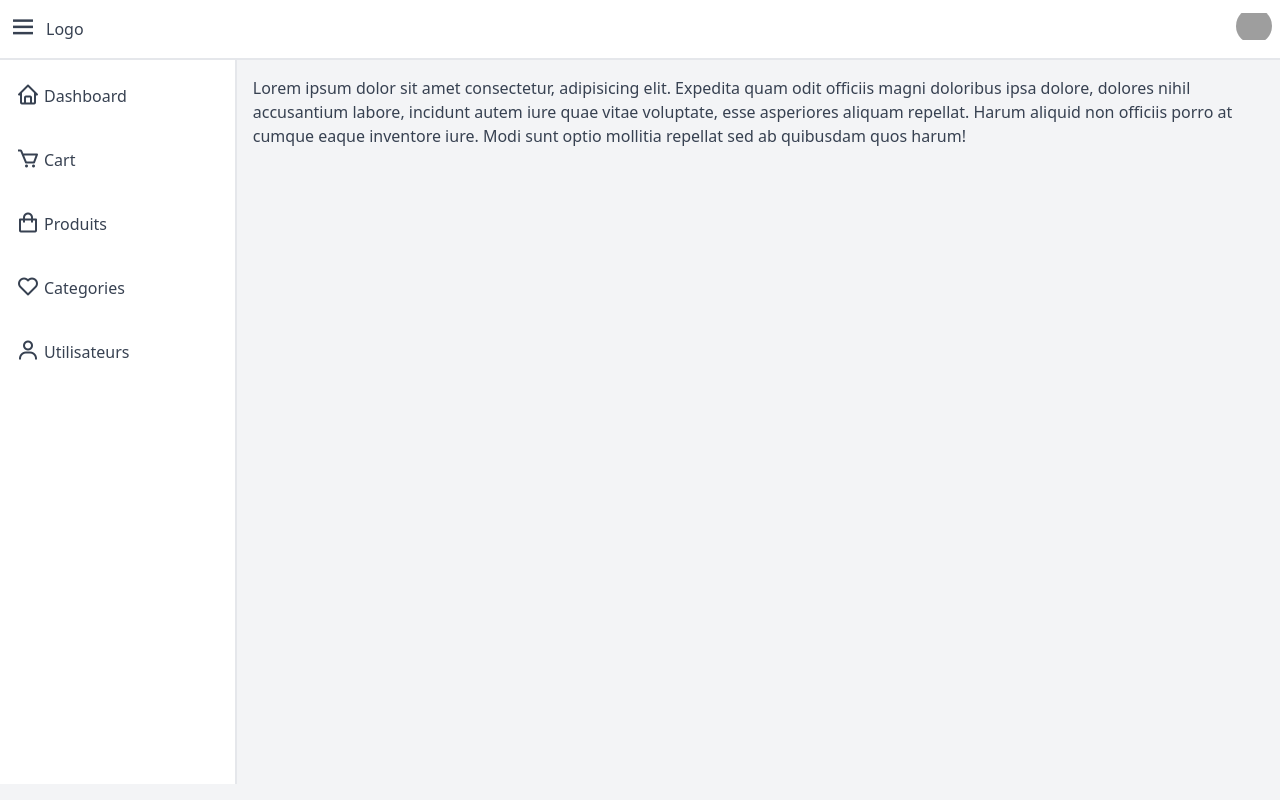
After one commit to IsmailOuali/O-PEP, a PHP site: page /O-PEP/nav-admin.php in a window 1280 px wide. The commit adds this page. Run offline with PHP 8.4, Linux system fonts and the light colour scheme; grey boxes are pictures that could not be loaded.

Commit message:
Ajouter navbar dans dashboard d'admin

```diff
--- a/client.php
+++ b/client.php
@@ -1,5 +1,6 @@
 <!DOCTYPE html>
 <html lang="en">
+
 <head>
     <meta charset="UTF-8">
     <meta name="viewport" content="width=device-width, initial-scale=1.0">
@@ -7,7 +8,9 @@
 
     <title>Store</title>
 </head>
+
 <body>
+    sksks
+</body>
 
-</body>
 </html>
--- /dev/null
+++ b/nav-admin.php
@@ -0,0 +1,120 @@
+<!DOCTYPE html>
+<html lang="en">
+
+<head>
+    <meta charset="UTF-8">
+    <meta name="viewport" content="width=device-width, initial-scale=1.0">
+    <link href="https://cdn.jsdelivr.net/npm/tailwindcss@2.2.19/dist/tailwind.min.css" rel="stylesheet">
+
+    <title>Admin panel</title>
+</head>
+
+<body>
+
+    <script defer src="https://unpkg.com/alpinejs@3.10.2/dist/cdn.min.js"></script>
+    <link rel="stylesheet" href="https://unpkg.com/boxicons@2.0.7/css/boxicons.min.css" />
+
+    <!-- page -->
+    <main class="min-h-screen w-full bg-gray-100 text-gray-700" x-data="layout">
+        <!-- header page -->
+        <header class="flex w-full items-center justify-between border-b-2 border-gray-200 bg-white p-2">
+            <!-- logo -->
+            <div class="flex items-center space-x-2">
+                <button type="button" class="text-3xl" @click="asideOpen = !asideOpen"><i
+                        class="bx bx-menu"></i></button>
+                <div>Logo</div>
+            </div>
+
+            <!-- button profile -->
+            <div>
+                <button type="button" @click="profileOpen = !profileOpen" @click.outside="profileOpen = false"
+                    class="h-9 w-9 overflow-hidden rounded-full">
+                    <img src="https://plchldr.co/i/40x40?bg=111111" alt="plchldr.co" />
+                </button>
+
+                <!-- dropdown profile -->
+                <div class="absolute right-2 mt-1 w-48 divide-y divide-gray-200 rounded-md border border-gray-200 bg-white shadow-md"
+                    x-show="profileOpen" x-transition>
+                    <div class="flex items-center space-x-2 p-2">
+                        <img src="https://plchldr.co/i/40x40?bg=111111" alt="plchldr.co" class="h-9 w-9 rounded-full" />
+                        <div class="font-medium">Hafiz Haziq</div>
+                    </div>
+
+                    <div class="flex flex-col space-y-3 p-2">
+                        <a href="#" class="transition hover:text-blue-600">My Profile</a>
+                        <a href="#" class="transition hover:text-blue-600">Edit Profile</a>
+                        <a href="#" class="transition hover:text-blue-600">Settings</a>
+                    </div>
+
+                    <div class="p-2">
+                        <button class="flex items-center space-x-2 transition hover:text-blue-600">
+                            <svg class="h-4 w-4" fill="none" stroke="currentColor" viewBox="0 0 24 24"
+                                xmlns="http://www.w3.org/2000/svg">
+                                <path stroke-linecap="round" stroke-linejoin="round" stroke-width="2"
+                                    d="M17 16l4-4m0 0l-4-4m4 4H7m6 4v1a3 3 0 01-3 3H6a3 3 0 01-3-3V7a3 3 0 013-3h4a3 3 0 013 3v1">
+                                </path>
+                            </svg>
+                            <div>Log Out</div>
+                        </button>
+                    </div>
+                </div>
+            </div>
+        </header>
+
+        <div class="flex">
+            <!-- aside -->
+            <aside class="flex w-72 flex-col space-y-2 border-r-2 border-gray-200 bg-white p-2" style="height: 90.5vh"
+                x-show="asideOpen">
+                <a href="#"
+                    class="flex items-center space-x-1 rounded-md px-2 py-3 hover:bg-gray-100 hover:text-blue-600">
+                    <span class="text-2xl"><i class="bx bx-home"></i></span>
+                    <span>Dashboard</span>
+                </a>
+
+                <a href="#"
+                    class="flex items-center space-x-1 rounded-md px-2 py-3 hover:bg-gray-100 hover:text-blue-600">
+                    <span class="text-2xl"><i class="bx bx-cart"></i></span>
+                    <span>Cart</span>
+                </a>
+
+                <a href=""
+                    class="flex items-center space-x-1 rounded-md px-2 py-3 hover:bg-gray-100 hover:text-blue-600">
+                    <span class="text-2xl"><i class="bx bx-shopping-bag"></i></span>
+                    <span>Produits</span>
+                </a>
+
+                <a href="#"
+                    class="flex items-center space-x-1 rounded-md px-2 py-3 hover:bg-gray-100 hover:text-blue-600">
+                    <span class="text-2xl"><i class="bx bx-heart"></i></span>
+                    <span>Categories</span>
+                </a>
+
+                <a href="#"
+                    class="flex items-center space-x-1 rounded-md px-2 py-3 hover:bg-gray-100 hover:text-blue-600">
+                    <span class="text-2xl"><i class="bx bx-user"></i></span>
+                    <span>Utilisateurs</span>
+                </a>
+            </aside>
+
+            <!-- main content page -->
+            <div class="w-full p-4">Lorem ipsum dolor sit amet consectetur, adipisicing elit. Expedita quam odit
+                officiis
+                magni doloribus ipsa dolore, dolores nihil accusantium labore, incidunt autem iure quae vitae voluptate,
+                esse asperiores aliquam repellat. Harum aliquid non officiis porro at cumque eaque inventore iure. Modi
+                sunt
+                optio mollitia repellat sed ab quibusdam quos harum!</div>
+        </div>
+    </main>
+
+    <script>
+        document.addEventListener("alpine:init", () => {
+            Alpine.data("layout", () => ({
+                profileOpen: false,
+                asideOpen: true,
+            }));
+        });
+    </script>
+
+</body>
+
+</html>
--- a/role.php
+++ b/role.php
@@ -8,8 +8,9 @@
     <title>Roles</title>
 </head>
 <body>
-    <div class="role-countainer pt-20 flex flex-col space-y-4">
+    <div class="role-countainer pt-20 pr-20 mr-20 flex flex-col space-y-4 space-x-10">
 
+    <p class="space-x-10   "> Choose a role:</p>
     <button id="clientBtn" class="w-3/5  mt-10 h-12 px-6 text-indigo-100 transition-colors duration-150 bg-indigo-700 rounded-lg focus:shadow-outline hover:bg-indigo-800">
         Sign up as Client
     </button>
@@ -27,7 +28,7 @@
         document.getElementById("clientBtn").addEventListener("click", redirectClient);
 
         function redirectAdmin(){
-        window.location = "http://localhost/O-PEP/admin.php"
+        window.location = "http://localhost/O-PEP/nav-admin.php"
         };
         document.getElementById("AdminBtn").addEventListener("click", redirectAdmin);
     </script>
```
